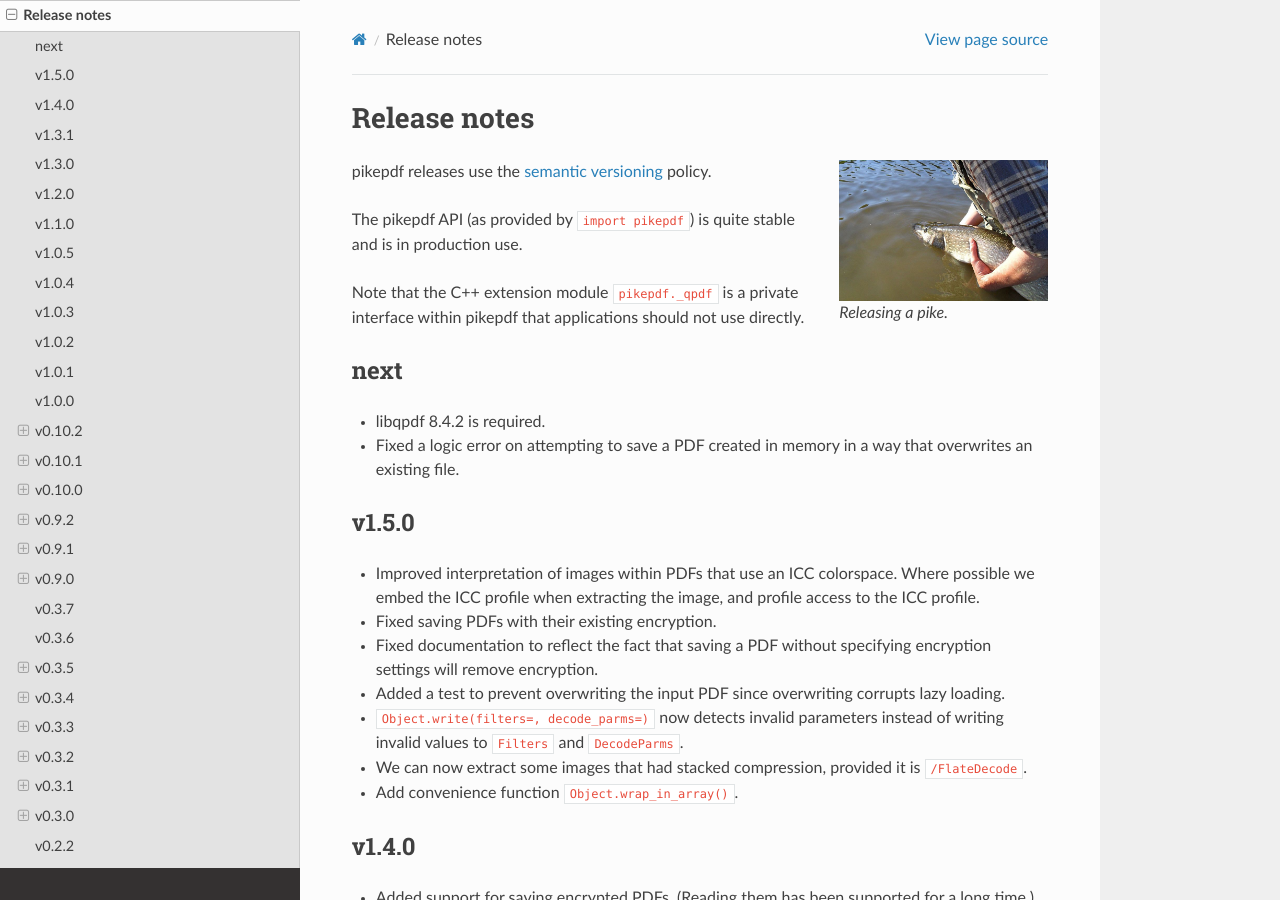
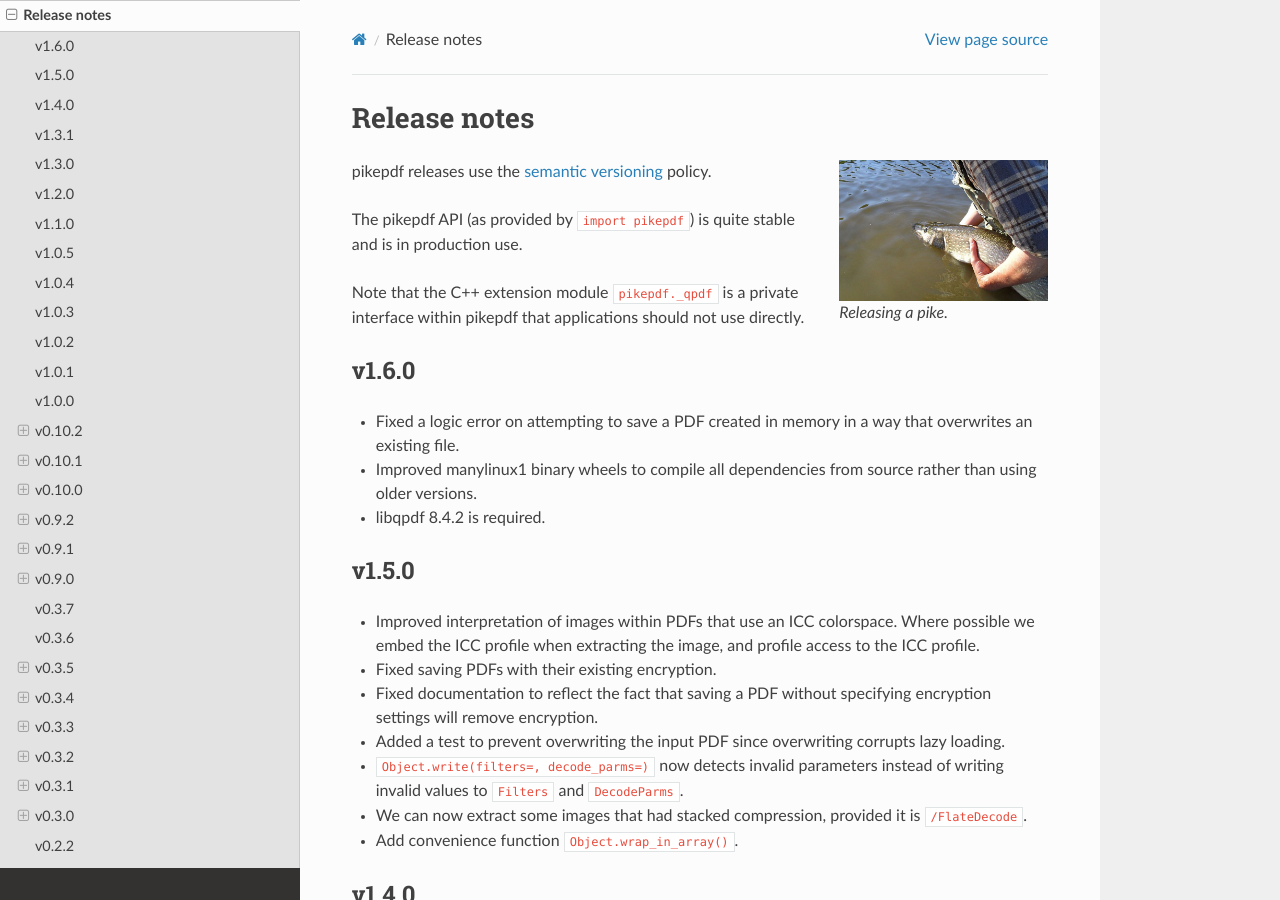
Before and after one commit to pikepdf/pikepdf, a Sphinx documentation site: the page built from docs/release_notes.rst, in a window 1280 px wide and 900 px high. Built offline with Sphinx 7.4.7 and the Read the Docs theme 2.0.0, drawn with Linux system fonts in a browser that asks for light colours; pages that are not in the unit, such as notebooks, are missing from menus; the version number could not be read and is left out.

Commit message:
Update release notes

```diff
--- a/docs/release_notes.rst
+++ b/docs/release_notes.rst
@@ -19,12 +19,14 @@ is in production use.
 Note that the C++ extension module ``pikepdf._qpdf`` is a private
 interface within pikepdf that applications should not use directly.
 
-next
-====
+v1.6.0
+======
 
--  libqpdf 8.4.2 is required.
 -  Fixed a logic error on attempting to save a PDF created in memory in a
    way that overwrites an existing file.
+-  Improved manylinux1 binary wheels to compile all dependencies from source
+   rather than using older versions.
+-  libqpdf 8.4.2 is required.
 
 v1.5.0
 ======
```
